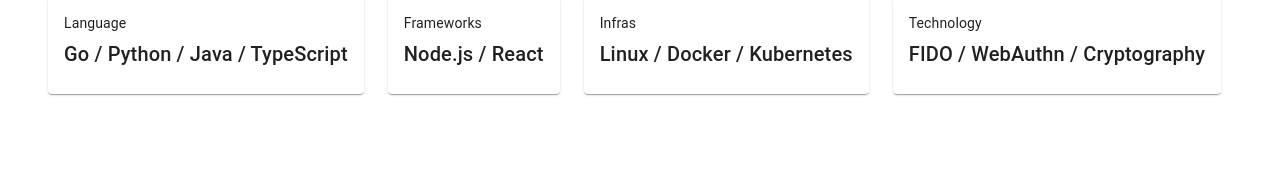
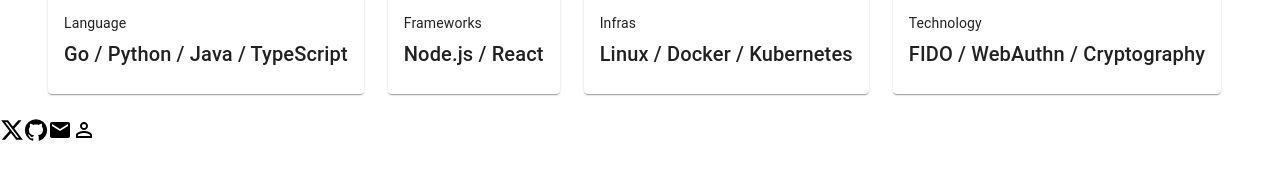
Before and after one commit to YutoOkawa/YutoOkawa.github.io, a React (Create React App) app: page / in a window 1280 px wide. Shown: the part 540-720 px from the top of the page. Built offline with nearby package versions, Linux system fonts and the light colour scheme.

Commit message:
prepare contact

```diff
--- a/src/App.tsx
+++ b/src/App.tsx
@@ -2,6 +2,7 @@
 import About from './components/About'
 import Profile from './components/Profile'
 import Skills from './components/Skills';
+import Contact from './components/Contact';
 
 function App() {
   return (
@@ -10,6 +11,7 @@
 			<Profile />
       <About />
 			<Skills />
+      <Contact />
     </>
   );
 }
--- /dev/null
+++ b/src/components/Contact.tsx
@@ -0,0 +1,17 @@
+import XIcon from '@mui/icons-material/X';
+import GitHubIcon from '@mui/icons-material/GitHub';
+import EmailIcon from '@mui/icons-material/Email';
+import PermIdentityIcon from '@mui/icons-material/PermIdentity';
+
+const Contact: React.FC = () => {
+  // TODO: X/Github/Email/BlueSky のリンク追加
+  return (
+    <>
+      <XIcon />
+      <GitHubIcon />
+      <EmailIcon />
+      <PermIdentityIcon />
+    </>
+  );
+}
+export default Contact
```
